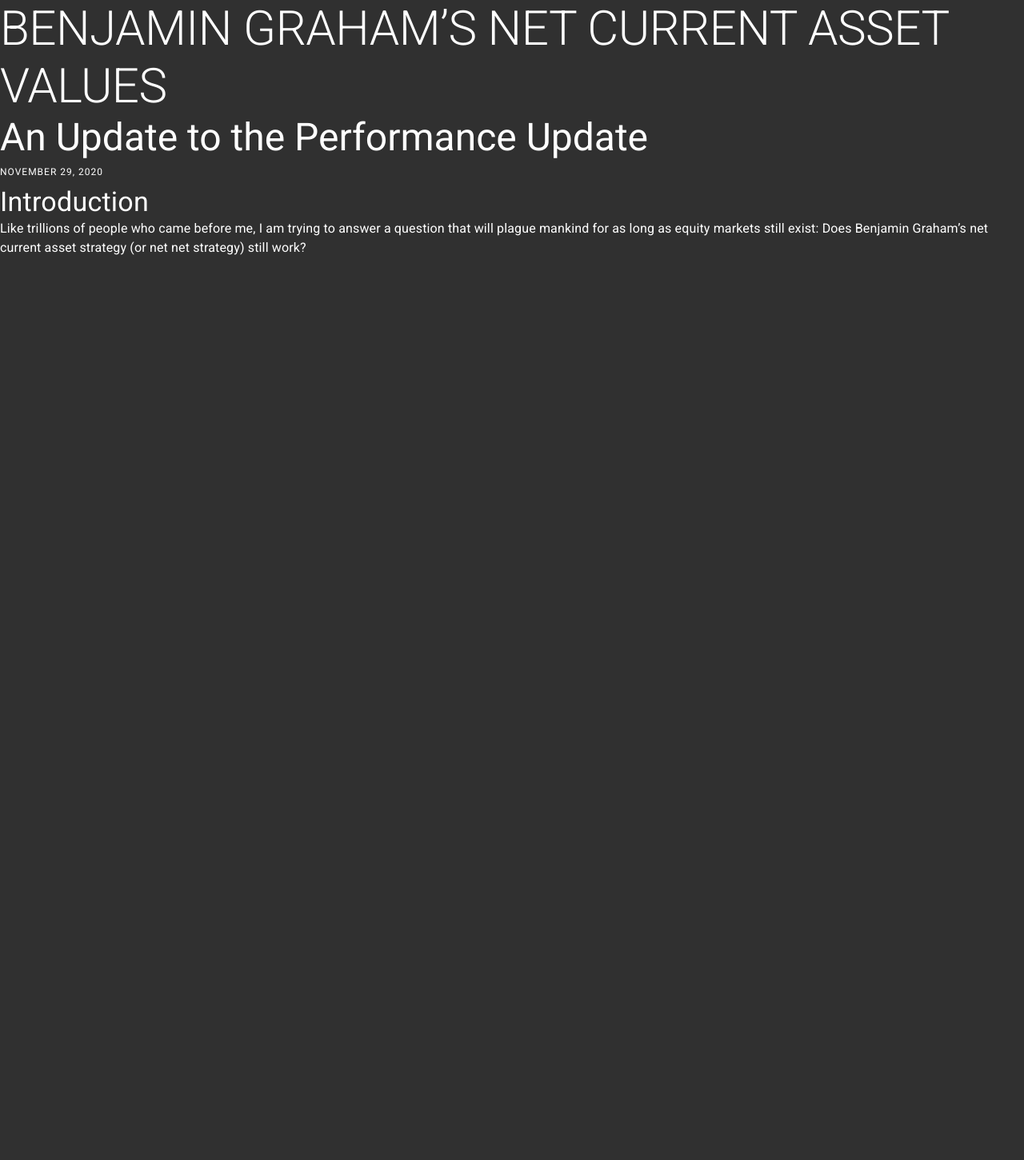
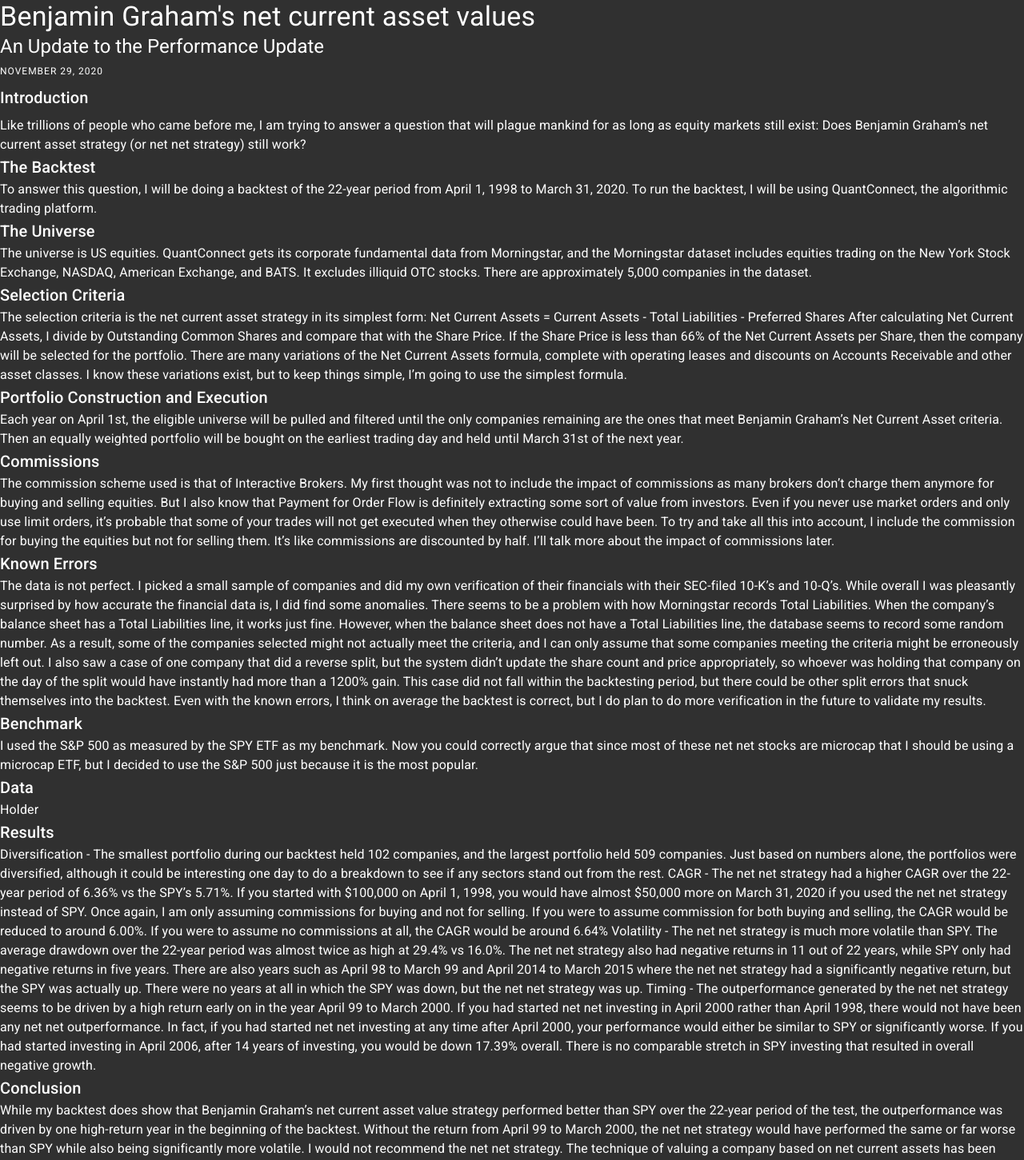
Before and after one commit to victorwlin/bearwithme, a React (Create React App) app: page / in a window 1280 px wide. Shown: the top 1451 px of the page at 80% size. Before the commit the page ends 800 px from the top, so only its background shows below. Built offline with nearby package versions, Linux system fonts and the light colour scheme.

Commit message:
Added rest of article

```diff
--- a/src/App.js
+++ b/src/App.js
@@ -1,27 +1,125 @@
 import { Typography, Grid } from '@material-ui/core';
 
 function App() {
+  const title = "h4";
+  const subtitle = "h5";
+  const date = "overline";
+  const section = "h6";
+  const body = "body1";
+
   return (
     <Grid>
-      <Typography variant="h2">
-        BENJAMIN GRAHAM’S NET CURRENT ASSET VALUES
+      <Typography variant={title}>
+        Benjamin Graham's net current asset values
       </Typography>
 
-      <Typography variant="h3">
+      <Typography variant={subtitle}>
         An Update to the Performance Update
       </Typography>
 
-      <Typography variant="overline">
+      <Typography variant={date}>
         November 29, 2020
       </Typography>
 
-      <Typography variant="h4">
+      <Typography variant={section} gutterBottom>
         Introduction
       </Typography>
 
-      <Typography variant="body1">
+      <Typography variant={body}>
         Like trillions of people who came before me, I am trying to answer a question that will plague mankind for as long as equity markets still exist: Does Benjamin Graham’s net current asset strategy (or net net strategy) still work?
       </Typography>
+
+      <Typography variant={section}>
+        The Backtest
+      </Typography>
+
+      <Typography variant={body}>
+        To answer this question, I will be doing a backtest of the 22-year period from April 1, 1998 to March 31, 2020. To run the backtest, I will be using QuantConnect, the algorithmic trading platform.
+      </Typography>
+
+      <Typography variant={section}>
+        The Universe
+      </Typography>
+
+      <Typography variant={body}>
+        The universe is US equities. QuantConnect gets its corporate fundamental data from Morningstar, and the Morningstar dataset includes equities trading on the New York Stock Exchange, NASDAQ, American Exchange, and BATS. It excludes illiquid OTC stocks. There are approximately 5,000 companies in the dataset.
+      </Typography>
+
+      <Typography variant={section}>
+        Selection Criteria
+      </Typography>
+
+      <Typography variant={body}>
+        The selection criteria is the net current asset strategy in its simplest form:
+          Net Current Assets = Current Assets - Total Liabilities - Preferred Shares
+        After calculating Net Current Assets,  I divide by Outstanding Common Shares and compare that with the Share Price. If the Share Price is less than 66% of the Net Current Assets per Share, then the company will be selected for the portfolio.
+        There are many variations of the Net Current Assets formula, complete with operating leases and discounts on Accounts Receivable and other asset classes. I know these variations exist, but to keep things simple, I’m going to use the simplest formula.
+      </Typography>
+
+      <Typography variant={section}>
+        Portfolio Construction and Execution
+      </Typography>
+
+      <Typography variant={body}>
+        Each year on April 1st, the eligible universe will be pulled and filtered until the only companies remaining are the ones that meet Benjamin Graham’s Net Current Asset criteria. Then an equally weighted portfolio will be bought on the earliest trading day and held until March 31st of the next year.
+      </Typography>
+
+      <Typography variant={section}>
+        Commissions
+      </Typography>
+
+      <Typography variant={body}>
+        The commission scheme used is that of Interactive Brokers.
+        My first thought was not to include the impact of commissions as many brokers don’t charge them anymore for buying and selling equities. But I also know that Payment for Order Flow is definitely extracting some sort of value from investors. Even if you never use market orders and only use limit orders, it’s probable that some of your trades will not get executed when they otherwise could have been. To try and take all this into account, I include the commission for buying the equities but not for selling them. It’s like commissions are discounted by half. I’ll talk more about the impact of commissions later.
+      </Typography>
+
+      <Typography variant={section}>
+        Known Errors
+      </Typography>
+
+      <Typography variant={body}>
+        The data is not perfect. I picked a small sample of companies and did my own verification of their financials with their SEC-filed 10-K’s and 10-Q’s. While overall I was pleasantly surprised by how accurate the financial data is, I did find some anomalies.
+        There seems to be a problem with how Morningstar records Total Liabilities. When the company’s balance sheet has a Total Liabilities line, it works just fine. However, when the balance sheet does not have a Total Liabilities line, the database seems to record some random number. As a result, some of the companies selected might not actually meet the criteria, and I can only assume that some companies meeting the criteria might be erroneously left out.
+        I also saw a case of one company that did a reverse split, but the system didn’t update the share count and price appropriately, so whoever was holding that company on the day of the split would have instantly had more than a 1200% gain. This case did not fall within the backtesting period, but there could be other split errors that snuck themselves into the backtest.
+        Even with the known errors, I think on average the backtest is correct, but I do plan to do more verification in the future to validate my results.
+      </Typography>
+
+      <Typography variant={section}>
+        Benchmark
+      </Typography>
+
+      <Typography variant={body}>
+        I used the S&P 500 as measured by the SPY ETF as my benchmark. Now you could correctly argue that since most of these net net stocks are microcap that I should be using a microcap ETF, but I decided to use the S&P 500 just because it is the most popular.
+      </Typography>
+
+      <Typography variant={section}>
+        Data
+      </Typography>
+
+      <Typography variant={body}>
+        Holder
+      </Typography>
+
+      <Typography variant={section}>
+        Results
+      </Typography>
+
+      <Typography variant={body}>
+        Diversification - The smallest portfolio during our backtest held 102 companies, and the largest portfolio held 509 companies. Just based on numbers alone, the portfolios were diversified, although it could be interesting one day to do a breakdown to see if any sectors stand out from the rest.
+        CAGR - The net net strategy had a higher CAGR over the 22-year period of 6.36% vs the SPY’s 5.71%. If you started with $100,000 on April 1, 1998, you would have almost $50,000 more on March 31, 2020 if you used the net net strategy instead of SPY. Once again, I am only assuming commissions for buying and not for selling. If you were to assume commission for both buying and selling, the CAGR would be reduced to around 6.00%. If you were to assume no commissions at all, the CAGR would be around 6.64%
+        Volatility - The net net strategy is much more volatile than SPY. The average drawdown over the 22-year period was almost twice as high at 29.4% vs 16.0%. The net net strategy also had negative returns in 11 out of 22 years, while SPY only had negative returns in five years. There are also years such as April 98 to March 99 and April 2014 to March 2015 where the net net strategy had a significantly negative return, but the SPY was actually up. There were no years at all in which the SPY was down, but the net net strategy was up.
+        Timing - The outperformance generated by the net net strategy seems to be driven by a high return early on in the year April 99 to March 2000. If you had started net net investing in April 2000 rather than April 1998, there would not have been any net net outperformance. In fact, if you had started net net investing at any time after April 2000, your performance would either be similar to SPY or significantly worse. If you had started investing in April 2006, after 14 years of investing, you would be down 17.39% overall. There is no comparable stretch in SPY investing that resulted in overall negative growth.
+      </Typography>
+
+      <Typography variant={section}>
+        Conclusion
+      </Typography>
+
+      <Typography variant={body}>
+        While my backtest does show that Benjamin Graham’s net current asset value strategy performed better than SPY over the 22-year period of the test, the outperformance was driven by one high-return year in the beginning of the backtest. Without the return from April 99 to March 2000, the net net strategy would have performed the same or far worse than SPY while also being significantly more volatile. I would not recommend the net net strategy.
+        The technique of valuing a company based on net current assets has been around forever. Benjamin Graham originally developed and tested this method between 1930 and 1932. He then went on to use this method extensively while running his investment management business, the Graham-Newman Corporation, through 1956. He reported that over a 30-year period, his average return using this method was about 20% per year.
+      </Typography>
+
     </Grid>
   );
 }
```
Also changed, not shown: 1 other file (tests, documents, lock files or other folders).
